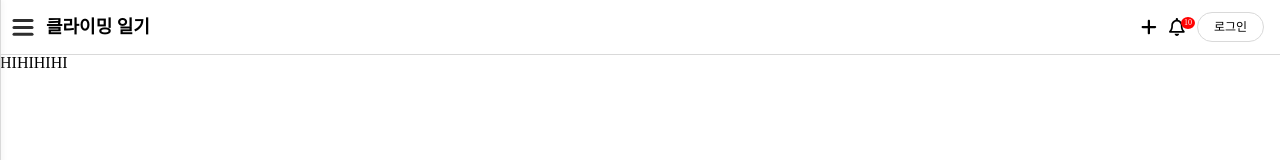
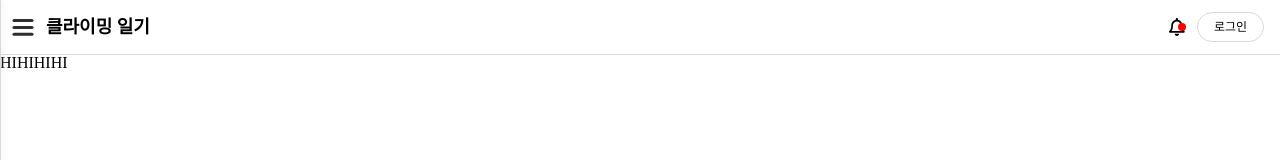
Before and after one commit to Harim2da/share-diary, a React (Create React App) app: page / in a window 1280 px wide. Shown: the top 160 px of the page. Built offline with nearby package versions, Linux system fonts and the light colour scheme.

Commit message:
Design: 알림 숫자 제거

```diff
--- a/src/component/Header.tsx
+++ b/src/component/Header.tsx
@@ -12,12 +12,9 @@ function Header() {
         <h1>클라이밍 일기</h1>
       </div>
       <div>
-        <span>
-          <FontAwesomeIcon icon={faPlus} />
-        </span>
         <span className="bell">
           <FontAwesomeIcon icon={faBell} />
-          <span className="num">10</span>
+          <span className="red" />
         </span>
         <span className="login-btn">로그인</span>
       </div>
@@ -60,16 +57,15 @@ const HeaderWrap = styled.div`
     position: relative;
   }
 
-  .num {
+  .red {
     background: red;
     position: absolute;
     margin: 0;
-    font-size: 8px;
-    padding: 0.125rem 0.188rem;
     border-radius: 50%;
-    color: #fff;
-    top: 2px;
-    right: -10px;
+    top: 8px;
+    right: -1px;
+    width: 8px;
+    height: 8px;
   }
 
   .login-btn {
```
